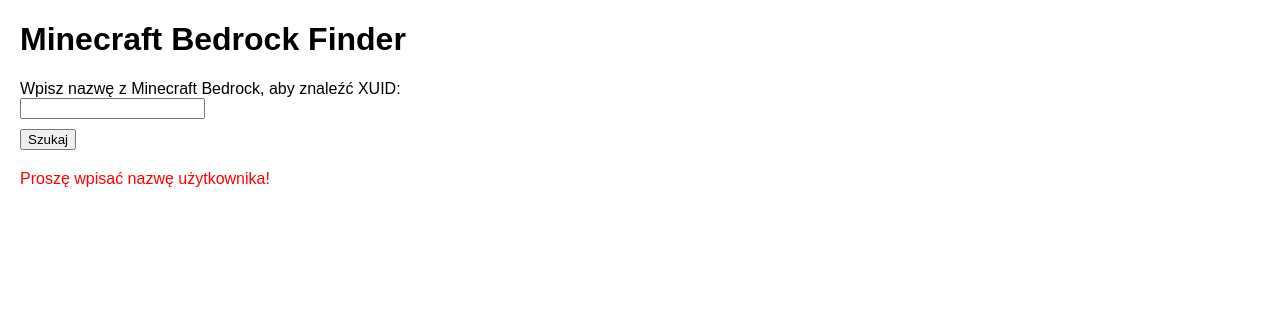
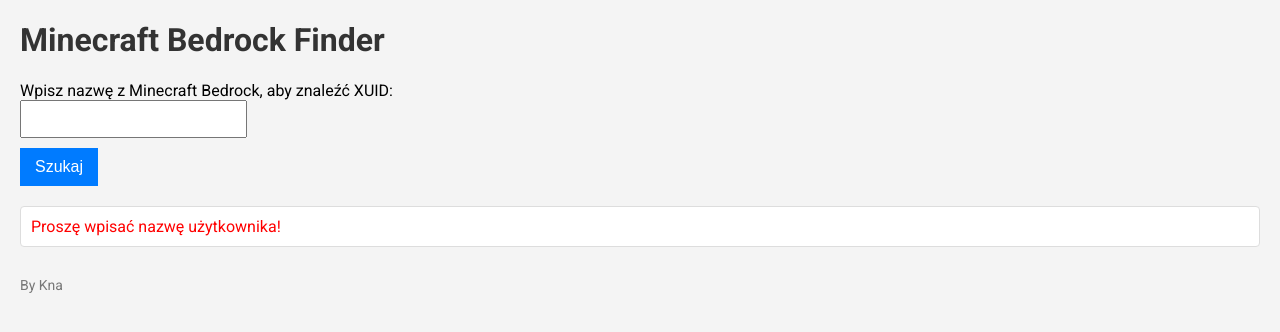
Before and after one commit to knasigma/NameMCPE, a plain HTML site: page index.html in a window 1280 px wide. Both pictures are taken after a click on the button "Szukaj". Drawn offline with Linux system fonts and the light colour scheme.

Commit message:
Update index.html
Dodano By, Kna

```diff
--- a/index.html
+++ b/index.html
@@ -4,17 +4,56 @@
     <meta charset="UTF-8">
     <meta name="viewport" content="width=device-width, initial-scale=1.0">
     <title>Minecraft Bedrock Finder</title>
+    <link href="https://fonts.googleapis.com/css2?family=Roboto:wght@400;700&display=swap" rel="stylesheet"> <!-- Przykład użycia Google Fonts -->
     <style>
         body {
-            font-family: Arial, sans-serif;
+            font-family: 'Roboto', sans-serif; /* Zastosowanie własnego fontu */
             margin: 20px;
+            background-color: #f4f4f4;
+        }
+        h1 {
+            color: #333;
         }
         label, button {
             margin-top: 10px;
             display: block;
+            font-size: 16px;
+        }
+        input[type="text"] {
+            padding: 8px;
+            font-size: 16px;
+        }
+        button {
+            padding: 10px 15px;
+            background-color: #007bff;
+            color: white;
+            border: none;
+            cursor: pointer;
+        }
+        button:hover {
+            background-color: #0056b3;
         }
         .result {
             margin-top: 20px;
+            padding: 10px;
+            background-color: #fff;
+            border: 1px solid #ddd;
+            border-radius: 4px;
+        }
+        .result p {
+            margin: 0;
+        }
+        .result a {
+            color: #007bff;
+            text-decoration: none;
+        }
+        .result a:hover {
+            text-decoration: underline;
+        }
+        .footer {
+            margin-top: 30px;
+            font-size: 14px;
+            color: #777;
         }
     </style>
 </head>
@@ -26,9 +65,13 @@
 
     <div class="result" id="result"></div>
 
+    <div class="footer">
+        <p>By Kna</p>
+    </div>
+
     <script>
         async function searchInfo() {
-            const username = document.getElementById('username').value;
+            const username = document.getElementById('username').value.trim();
             if (!username) {
                 document.getElementById('result').innerHTML = '<p style="color: red;">Proszę wpisać nazwę użytkownika!</p>';
                 return;
@@ -37,6 +80,8 @@
             try {
                 // Fetch XUID
                 const xuidResponse = await fetch(`https://api.geysermc.org/v2/xbox/xuid/${username}`);
+                if (!xuidResponse.ok) throw new Error('Failed to fetch XUID data');
+
                 const xuidData = await xuidResponse.json();
                 const xuid = xuidData.xuid;
 
@@ -47,6 +92,8 @@
 
                 // Fetch Skin Texture ID
                 const skinResponse = await fetch(`https://api.geysermc.org/v2/skin/${xuid}`);
+                if (!skinResponse.ok) throw new Error('Failed to fetch skin data');
+
                 const skinData = await skinResponse.json();
                 const textureId = skinData.texture_id;
 
@@ -65,9 +112,9 @@
                     <p><a href="${xuidUrl}" target="_blank">Otwórz URL XUID</a></p>
                 `;
             } catch (error) {
-                document.getElementById('result').innerHTML = '<p style="color: red;">Wystąpił błąd podczas pobierania danych.</p>';
+                document.getElementById('result').innerHTML = `<p style="color: red;">Wystąpił błąd: ${error.message}</p>`;
             }
         }
     </script>
 </body>
-  </html>
+</html>
```
